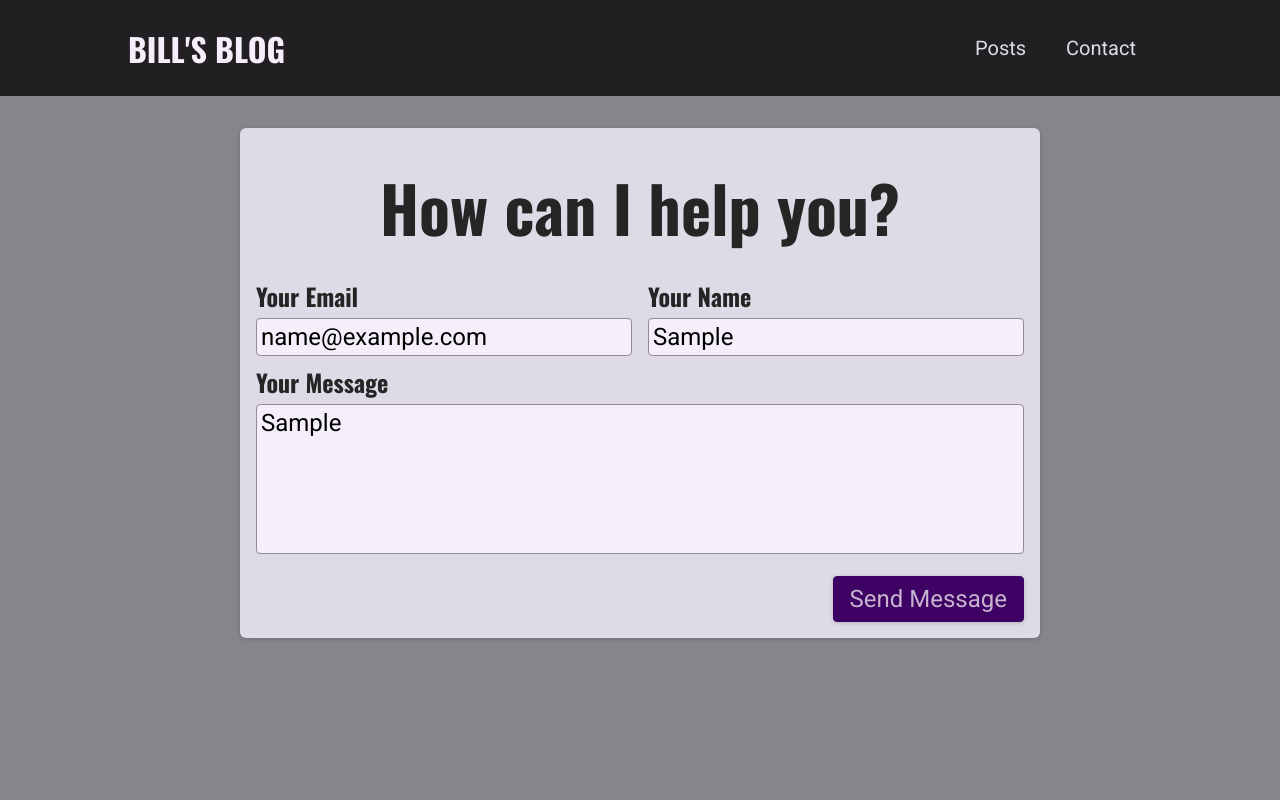
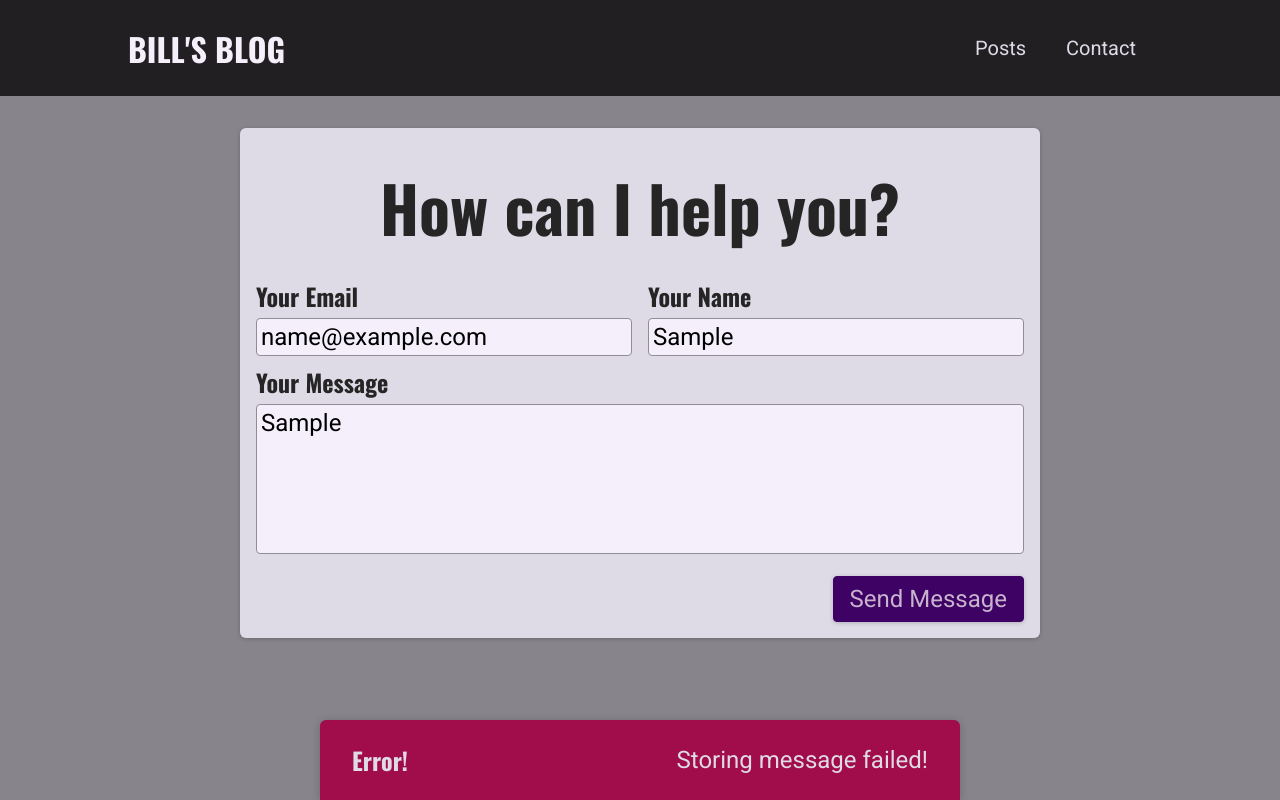
Before and after one commit to BillStephens2022/Blog-NextJS, a Next.js app: page /contact in a window 1280 px wide. Both pictures are taken after typing "name@example.com", "Sample", "Sample" into the empty fields and a click on the button "Send Message". Built offline with nearby package versions, Linux system fonts and the light colour scheme; no server answers; the database is empty.

Commit message:
added notifications for status updates when posting to db

```diff
--- a/components/contact/contact-form.js
+++ b/components/contact/contact-form.js
@@ -1,24 +1,82 @@
-import { useState } from "react";
+import { useState, useEffect } from "react";
+import Notification from "../ui/notification";
 import classes from "./contact-form.module.css";
+
+async function sendContactData(contactDetails) {
+  const response = await fetch("/api/contact", {
+    method: "POST",
+    body: JSON.stringify(contactDetails),
+    headers: {
+      "Content-Type": "application/json",
+    },
+  });
+  const data = await response.json();
+  if (!response.ok) {
+    throw new Error(data.message || "Something went wrong!");
+  }
+}
 
 function ContactForm() {
   const [enteredEmail, setEnteredEmail] = useState("");
   const [enteredName, setEnteredName] = useState("");
   const [enteredMessage, setEnteredMessage] = useState("");
+  const [requestStatus, setRequestStatus] = useState(); // "pending", "success", "error"
+  const [requestError, setRequestError] = useState();
 
-  function sendMessageHandler(event) {
+  useEffect(() => {
+    if (requestStatus === "success" || requestStatus === "error") {
+      const timer = setTimeout(() => {
+        setRequestStatus(null);
+        setRequestError(null);
+      }, 3000);
+      return () => clearTimeout(timer);
+    }
+  }, [requestStatus]);
+
+  async function sendMessageHandler(event) {
     event.preventDefault();
-    fetch("/api/contact", {
-      method: "POST",
-      body: JSON.stringify({
+
+    setRequestStatus("pending");
+
+    try {
+      await sendContactData({
         email: enteredEmail,
         name: enteredName,
         message: enteredMessage,
-      }),
-      headers: {
-        "Content-Type": "application/json",
-      },
-    });
+      });
+      setRequestStatus("success");
+      setEnteredMessage("");
+      setEnteredEmail("");
+      setEnteredName("");
+    } catch (error) {
+      setRequestError(error.message);
+      setRequestStatus("error");
+    }
+  }
+  let notification;
+
+  if (requestStatus === "pending") {
+    notification = {
+      status: "pending",
+      title: "Sending message...",
+      message: "Your message is on its way!",
+    };
+  }
+
+  if (requestStatus === "success") {
+    notification = {
+      status: "success",
+      title: "Success!",
+      message: "Message sent successfully!",
+    };
+  }
+
+  if (requestStatus === "error") {
+    notification = {
+      status: "error",
+      title: "Error!",
+      message: requestError,
+    };
   }
 
   return (
@@ -61,6 +119,13 @@ function ContactForm() {
           <button>Send Message</button>
         </div>
       </form>
+      {notification && (
+        <Notification
+          status={notification.status}
+          title={notification.title}
+          message={notification.message}
+        />
+      )}
     </section>
   );
 }
--- /dev/null
+++ b/components/ui/notification.js
@@ -0,0 +1,28 @@
+import ReactDOM from 'react-dom';
+
+import classes from './notification.module.css';
+
+function Notification(props) {
+  const { title, message, status } = props;
+
+  let statusClasses = '';
+
+  if (status === 'success') {
+    statusClasses = classes.success;
+  }
+
+  if (status === 'error') {
+    statusClasses = classes.error;
+  }
+
+  const cssClasses = `${classes.notification} ${statusClasses}`;
+
+  return (
+    <div className={cssClasses}>
+      <h2>{title}</h2>
+      <p>{message}</p>
+    </div>
+  );
+}
+
+export default Notification;
--- /dev/null
+++ b/components/ui/notification.module.css
@@ -0,0 +1,43 @@
+.notification {
+  display: flex;
+  justify-content: space-between;
+  align-items: center;
+  color: var(--color-grey-100);
+  background-color: var(--color-grey-800);
+  padding: 0 var(--size-8);
+  box-shadow: 0 1px 8px rgba(0, 0, 0, 0.2);
+  position: fixed;
+  height: 5rem;
+  bottom: 0;
+  width: 100%;
+  left: 0;
+  border-top-right-radius: 0;
+  border-top-left-radius: 0;
+}
+
+.notification h2 {
+  font-size: var(--size-6);
+  margin: 0;
+}
+
+.notification p {
+  margin: 0;
+}
+
+.success {
+  background-color: var(--color-success-500);
+  color: var(--color-grey-800);
+}
+
+.error {
+  background-color: var(--color-error-500);
+}
+
+@media (min-width: 768px) {
+  .notification {
+    width: 40rem;
+    left: calc(50% - 20rem);
+    border-top-right-radius: 6px;
+    border-top-left-radius: 6px;
+  }
+}
```
